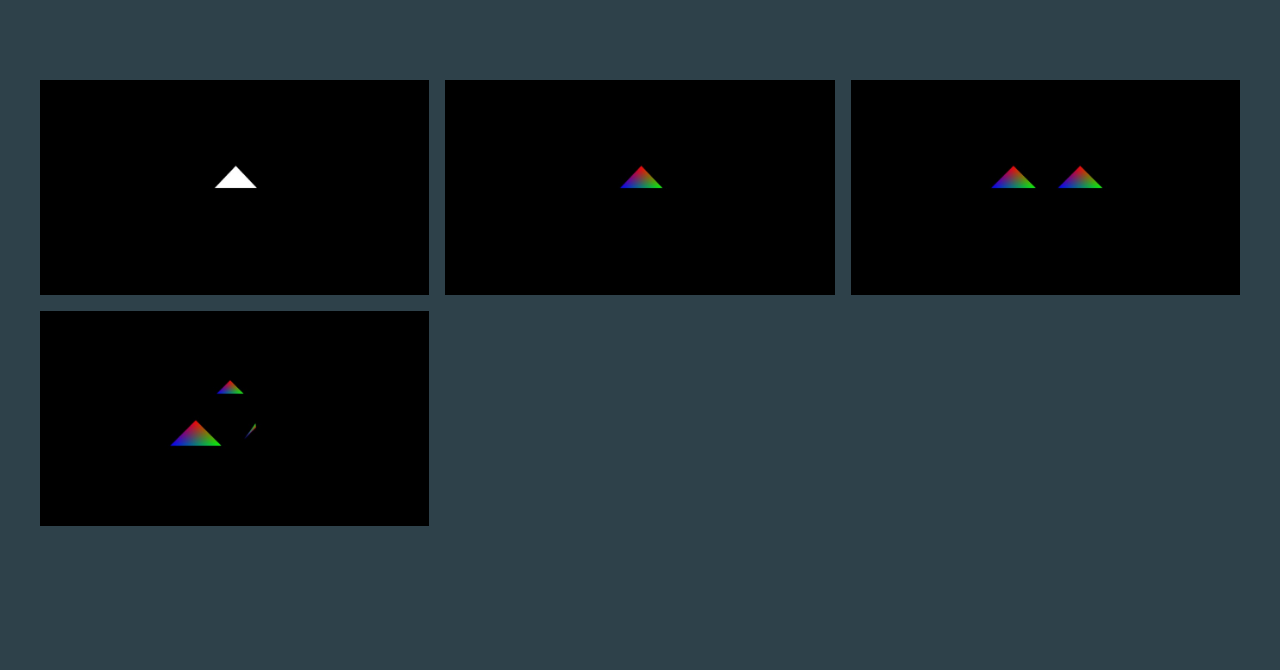
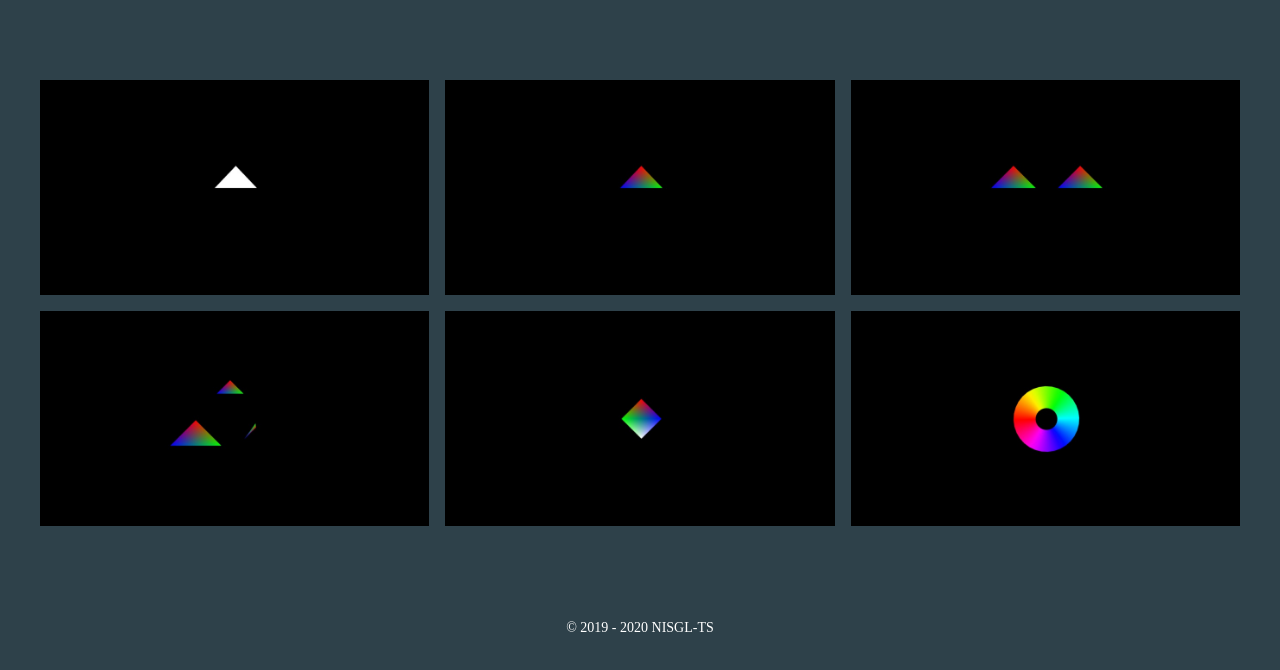
Before and after one commit to Nismit/nisgl-ts, a website built with webpack: page docs/index.html in a window 1280 px wide. Built offline with nearby package versions, Linux system fonts and the light colour scheme; a web font is replaced by a local one.

Commit message:
Update homepage

```diff
--- a/docs/index.html
+++ b/docs/index.html
@@ -43,7 +43,22 @@
           <div><img src="assets/simple-transition.jpg" alt="Simple Transition"></div>
         </a>
       </div>
+
+      <div class="column">
+        <a href="diamond.html">
+          <div><img src="assets/diamond.jpg" alt="Diamond"></div>
+        </a>
+      </div>
+
+      <div class="column">
+        <a href="torus.html">
+          <div><img src="assets/torus.jpg" alt="Torus"></div>
+        </a>
+      </div>
     </div>
   </section>
+  <footer>
+    <p>&copy; 2019 - <script>document.write(new Date().getFullYear());</script> NISGL-TS</p>
+  </footer>
 </body>
 </html>
```
